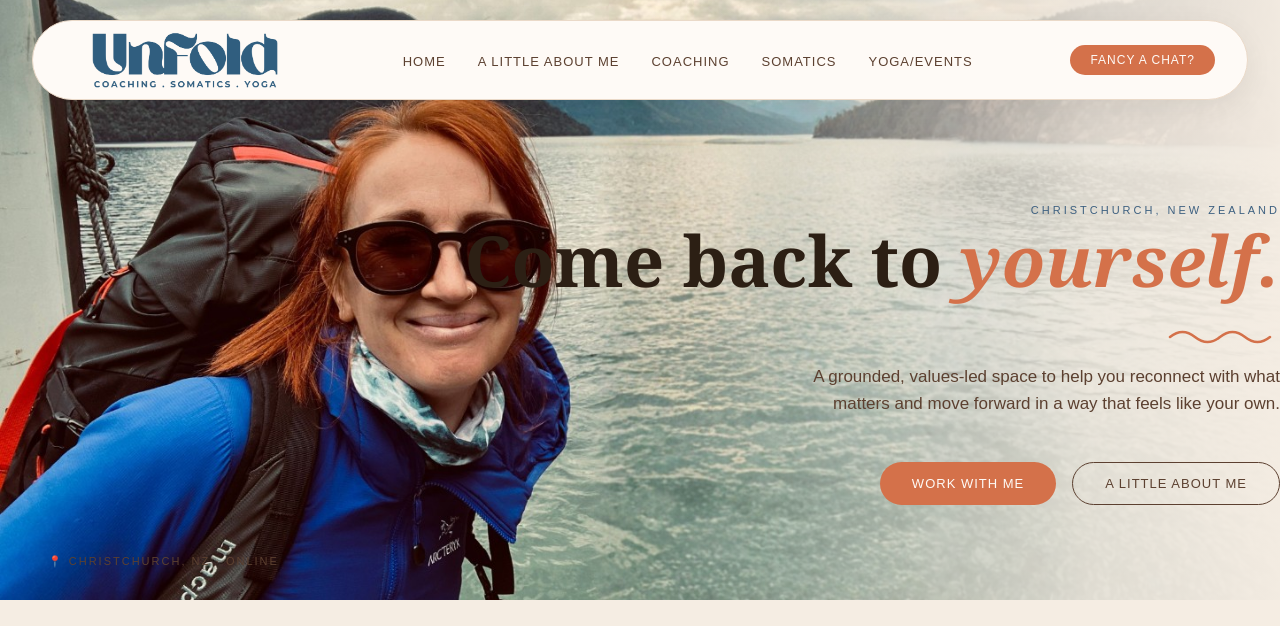
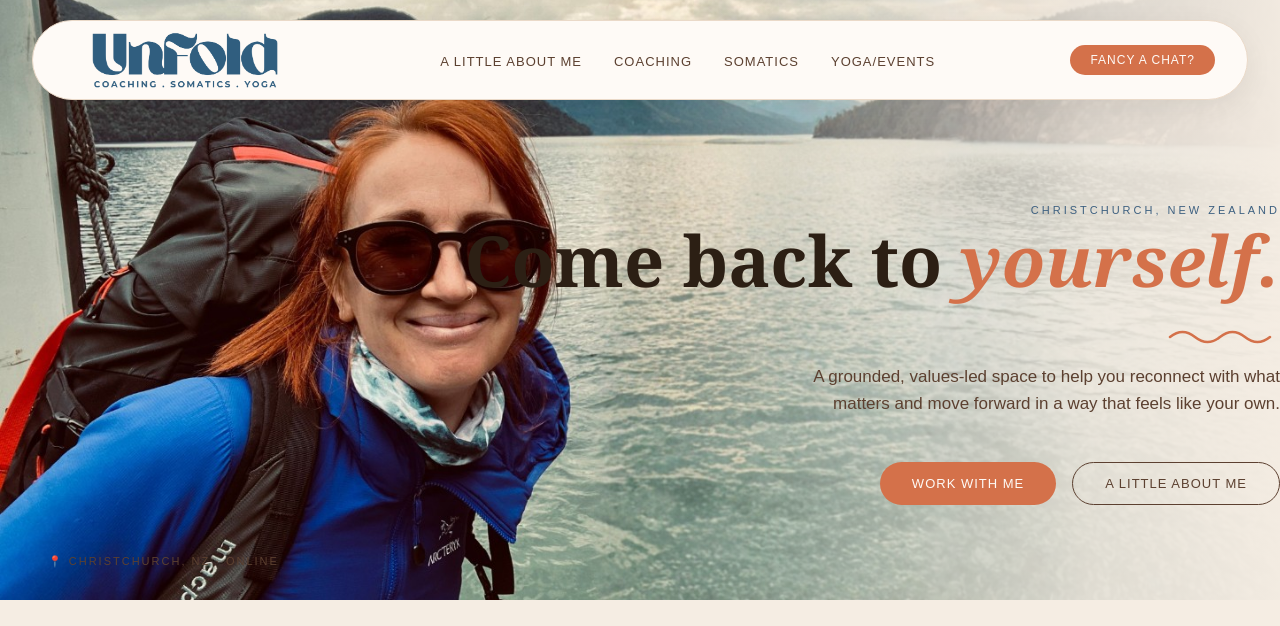
Before and after one commit to kelly541/unfoldcoachingwebsiterepo, a website: page home.html in a window 1280 px wide. Shown: the top 626 px of the page. Drawn offline with Linux system fonts and the light colour scheme.

Commit message:
refactor: remove redundant Home page navigation links from all site pages

```diff
--- a/home.html
+++ b/home.html
@@ -1201,7 +1201,6 @@
     </button>
     <ul class="nav-links">
 
-      <li><a href="home.html">Home</a></li>
       <li><a href="about.html">A little about me</a></li>
       <li><a href="coaching.html">Coaching</a></li>
       <li><a href="somatics.html">Somatics</a></li>
@@ -1390,7 +1389,6 @@
         <div class="footer-col">
           <h4>Explore</h4>
           <ul>
-            <li><a href="home.html">Home</a></li>
             <li><a href="about.html">A little about me</a></li>
             <li><a href="coaching.html">Coaching</a></li>
             <li><a href="somatics.html">Somatics</a></li>
```
Also changed, not shown: about.html (+0 -1 lines), coaching.html (+0 -1 lines), contact.html (+0 -1 lines), events.html (+0 -1 lines), somatics.html (+0 -1 lines).
